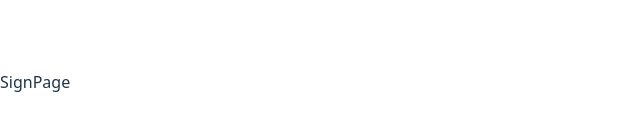
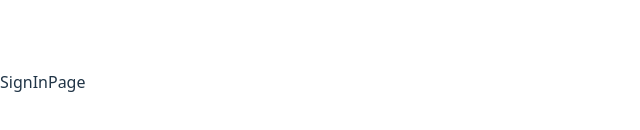
Before and after one commit to Vedant-H/wap, a React (Vite) app in the folder front/: page /signin in a window 1280 px wide. Shown: the part 318-448 px from the top of the page, without its empty margins (0-640 px from the left). Built offline with nearby package versions, Linux system fonts and the light colour scheme.

Commit message:
updated SignPage.jsx

```diff
--- a/front/src/pages/SignPage.jsx
+++ b/front/src/pages/SignPage.jsx
@@ -2,7 +2,7 @@ import React from 'react'
 
 const SignPage = () => {
   return (
-    <div>SignPage</div>
+    <div>SignInPage</div>
   )
 }
 
```
